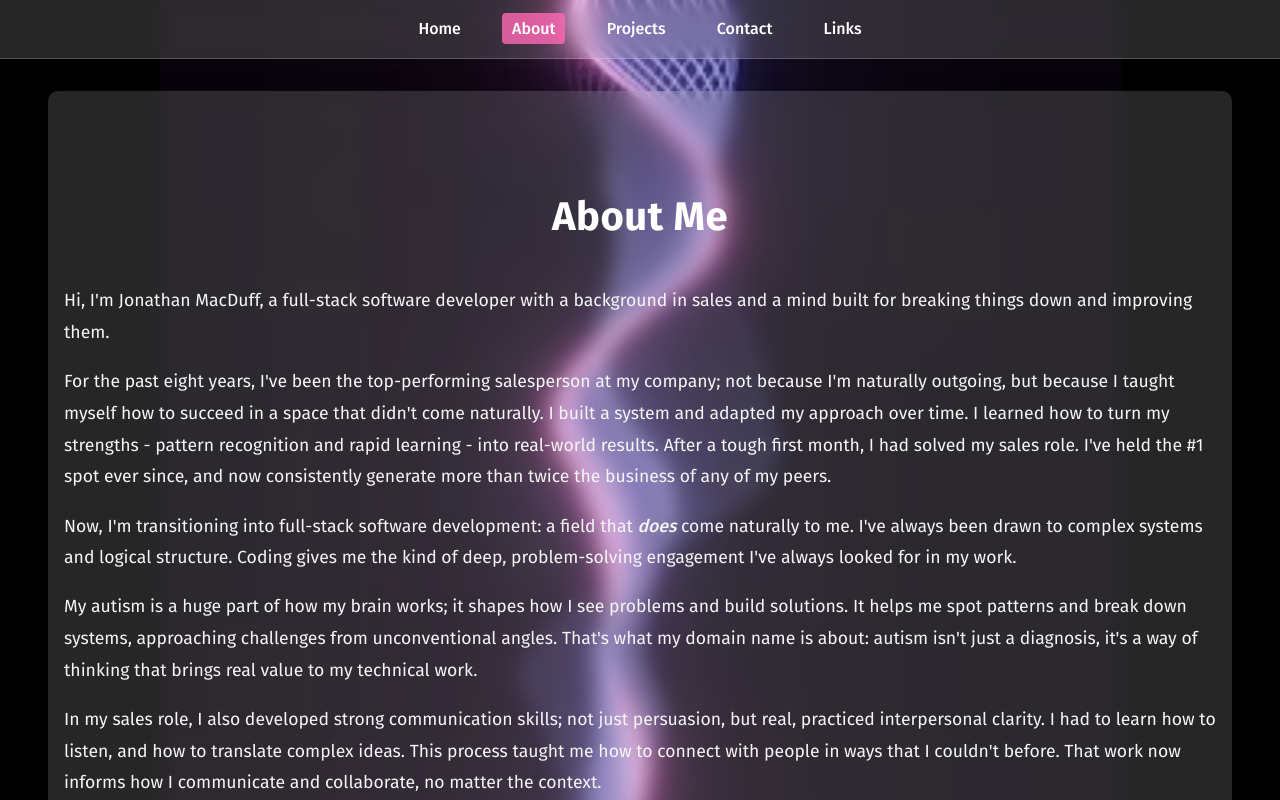
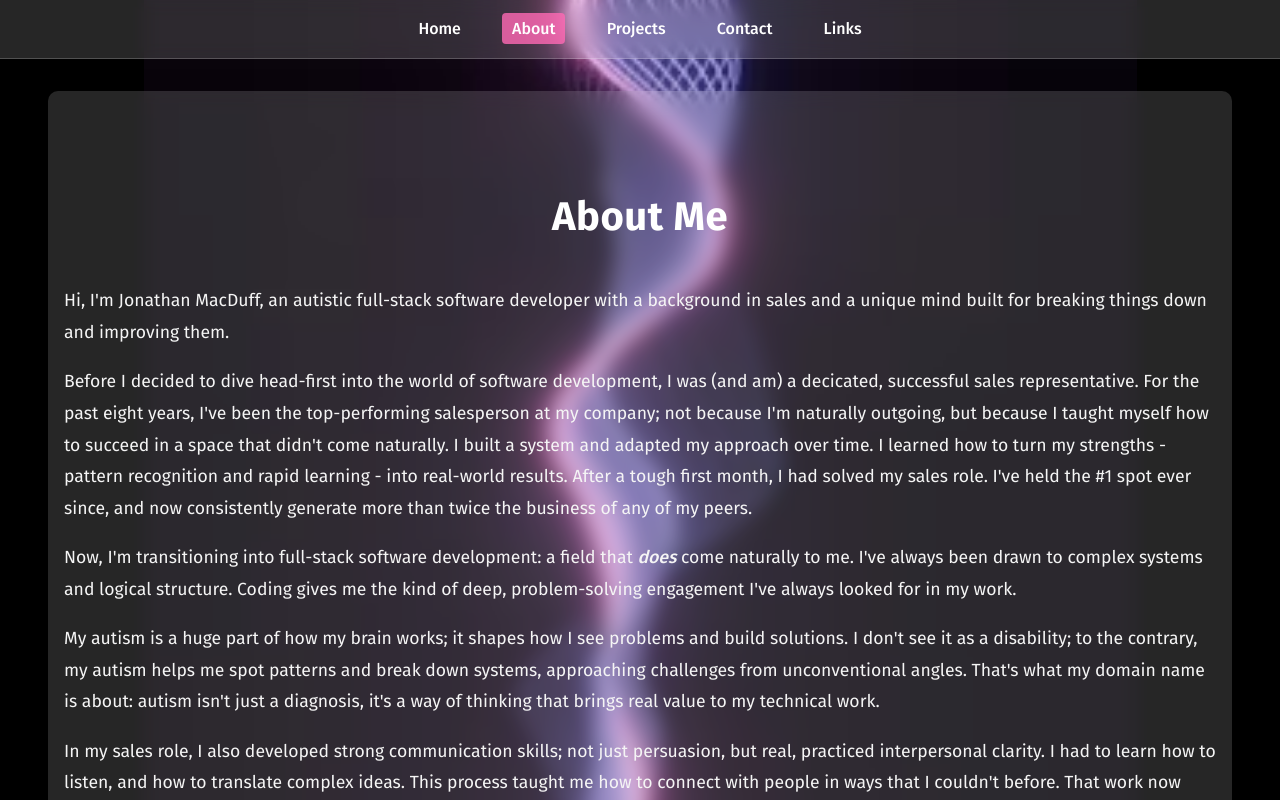
Before and after one commit to Jonathan-MacDuff/My-Personal-Website, a React (Create React App) app in the folder client/: page /about in a window 1280 px wide. Shown: the top 800 px of the page. Built offline with nearby package versions, Linux system fonts and the light colour scheme.

Commit message:
minor About tweaks

```diff
--- a/client/src/pages/About.js
+++ b/client/src/pages/About.js
@@ -4,10 +4,13 @@ function About() {
   return (
     <div className='about-container'>
         <h1>About Me</h1>
-        <p>Hi, I'm Jonathan MacDuff, a full-stack software developer with a background
-        in sales and a mind built for breaking things down and improving them.</p>
+        <p>Hi, I'm Jonathan MacDuff, an autistic full-stack software
+        developer with a background
+        in sales and a unique mind built for breaking things down and improving them.</p>
 
-        <p>For the past eight years, I've been the top-performing salesperson at my
+        <p>Before I decided to dive head-first into the world of software development,
+        I was (and am) a decicated, successful sales representative.
+        For the past eight years, I've been the top-performing salesperson at my
         company; not because I'm naturally outgoing, but because I taught myself how to
         succeed in a space that didn't come naturally. I built a system and adapted my
         approach over time. I learned how to turn my strengths - pattern recognition
@@ -21,7 +24,7 @@ function About() {
         engagement I've always looked for in my work.</p>
 
         <p>My autism is a huge part of how my brain works; it shapes how I see problems
-        and build solutions. It helps me spot patterns and break down systems,
+        and build solutions. I don't see it as a disability; to the contrary, my autism helps me spot patterns and break down systems,
         approaching challenges from unconventional angles. That's what my domain name
         is about: autism isn't just a diagnosis, it's a way of thinking that brings
         real value to my technical work.</p>
```
